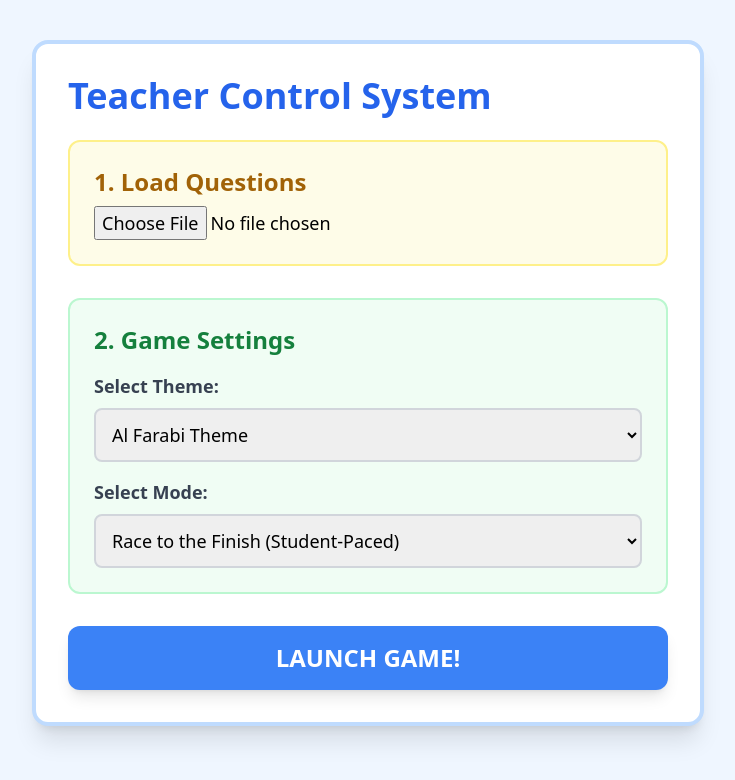
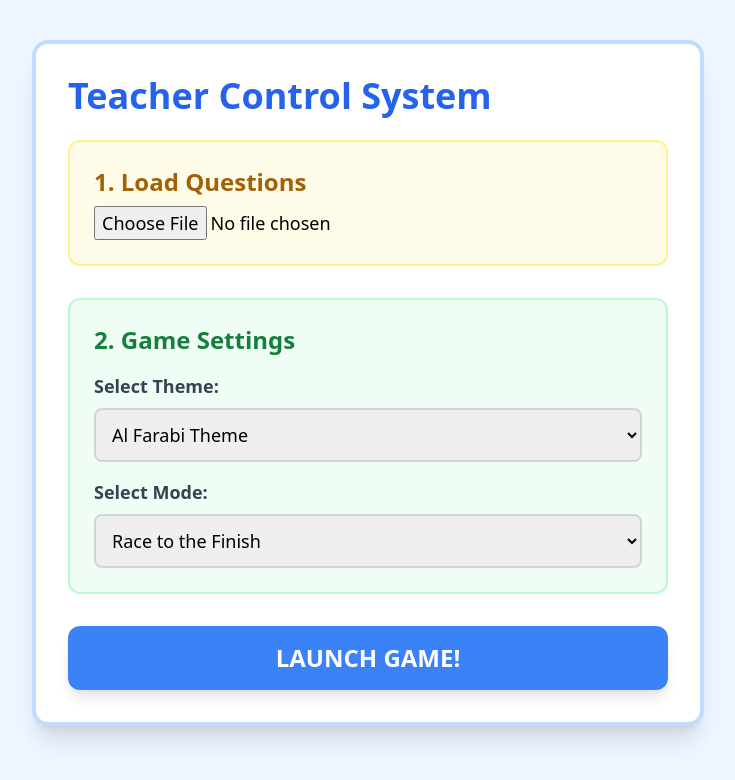
Before and after one commit to faragallam/Live-Race, a Next.js app: page / in a window 1280 px wide. Shown: the top 780 px of the page, without its empty margins (272-1007 px from the left). Built offline with nearby package versions, Linux system fonts and the light colour scheme.

Commit message:
Update index.js

```diff
--- a/pages/index.js
+++ b/pages/index.js
@@ -7,14 +7,13 @@ export default function TeacherControl() {
   const router = useRouter();
 
   const handleFileUpload = (e) => {
-    const file = e.target.files[0];
-    if (file) {
-      alert("CSV Questions loaded successfully! The game is ready.");
+    if (e.target.files[0]) {
+      alert("Questions loaded! The game is ready.");
     }
   };
 
   const startGame = () => {
-    // This physically moves you to the Race screen and passes your theme/mode!
+    // This correctly routes you to the race track with your settings
     router.push(`/race?theme=${theme}&mode=${mode}`);
   };
 
@@ -23,13 +22,11 @@ export default function TeacherControl() {
       <div className="max-w-2xl mx-auto bg-white p-8 rounded-2xl shadow-xl border-4 border-blue-200">
         <h1 className="text-4xl font-black text-blue-600 mb-6">Teacher Control System</h1>
 
-        {/* Step 1: Upload */}
         <div className="mb-8 p-6 bg-yellow-50 rounded-xl border-2 border-yellow-200">
           <h2 className="text-2xl font-bold text-yellow-700 mb-2">1. Load Questions</h2>
           <input type="file" accept=".csv" onChange={handleFileUpload} className="block w-full text-lg cursor-pointer" />
         </div>
 
-        {/* Step 2: Settings */}
         <div className="mb-8 p-6 bg-green-50 rounded-xl border-2 border-green-200">
           <h2 className="text-2xl font-bold text-green-700 mb-4">2. Game Settings</h2>
 
@@ -43,13 +40,12 @@ export default function TeacherControl() {
 
           <label className="block text-lg font-bold mb-2 text-gray-700">Select Mode:</label>
           <select value={mode} onChange={(e) => setMode(e.target.value)} className="w-full p-3 rounded-lg border-2 border-gray-300 text-lg cursor-pointer">
-            <option value="race">Race to the Finish (Student-Paced)</option>
-            <option value="time">Time-Attack (Marathon)</option>
+            <option value="race">Race to the Finish</option>
+            <option value="time">Time-Attack</option>
           </select>
         </div>
 
-        {/* Step 3: Launch */}
-        <button onClick={startGame} className="w-full bg-blue-500 hover:bg-blue-600 text-white font-black text-2xl py-4 rounded-xl shadow-lg transform transition active:scale-95">
+        <button onClick={startGame} className="w-full bg-blue-500 hover:bg-blue-600 text-white font-black text-2xl py-4 rounded-xl shadow-lg">
           LAUNCH GAME!
         </button>
       </div>
```
